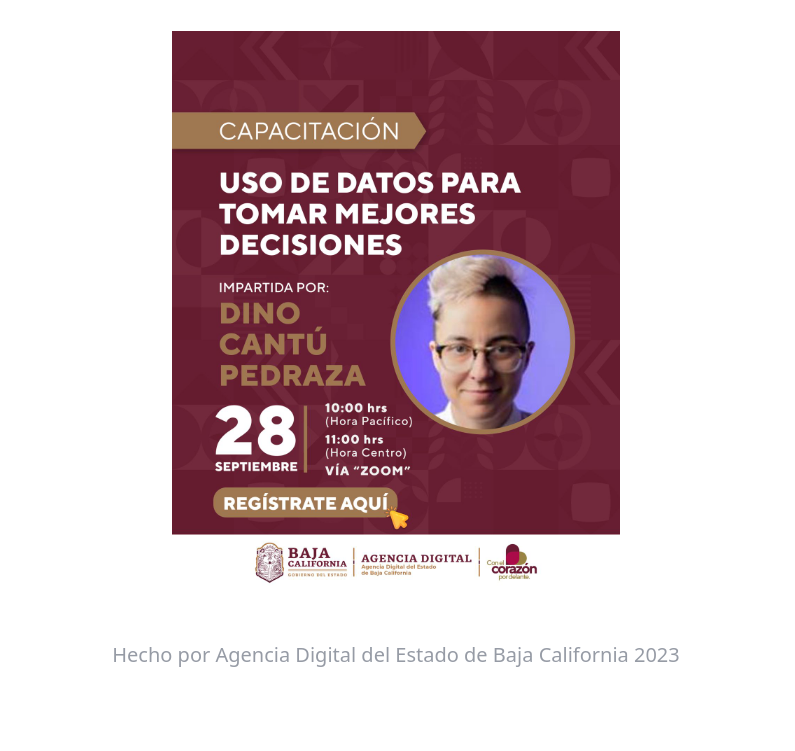
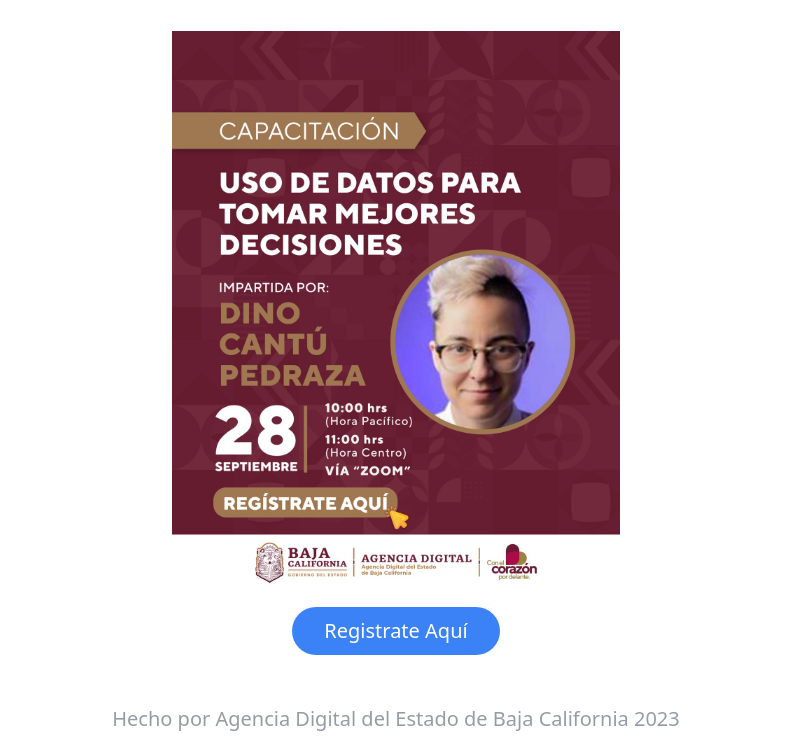
Before and after one commit to Leo-Contreras/portal-eventos, an Astro site: page / in a window 1280 px wide. Shown: the part 257-1008 px from the top of the page, without its empty margins (244-1039 px from the left). Before the commit the page ends 944 px from the top, so only its background shows below. Built offline with nearby package versions, Linux system fonts and the light colour scheme; Astro itself is replaced by a stand-in of ours.

Commit message:
agregar boton de registro

```diff
--- a/src/pages/index.astro
+++ b/src/pages/index.astro
@@ -24,6 +24,10 @@ import Banner from '../assets/banner.jpg';
 			Liga para entrar
 		</a>
 -->
+		<a href="https://forms.gle/8rNHiBWQ9q6DQf7R6" target="_blank" rel="noopener noreferrer" class="mt-4 px-8 py-2 bg-blue-500 text-white rounded-full hover:bg-blue-600 focus:outline-none focus:border-blue-700 focus:ring focus:ring-blue-200">
+			Registrate Aquí
+		</a>
+
 		  <footer class="w-full text-center mt-12 text-gray-500 opacity-70">
 			Hecho por Agencia Digital del Estado de Baja California 2023
 		</footer>
```
